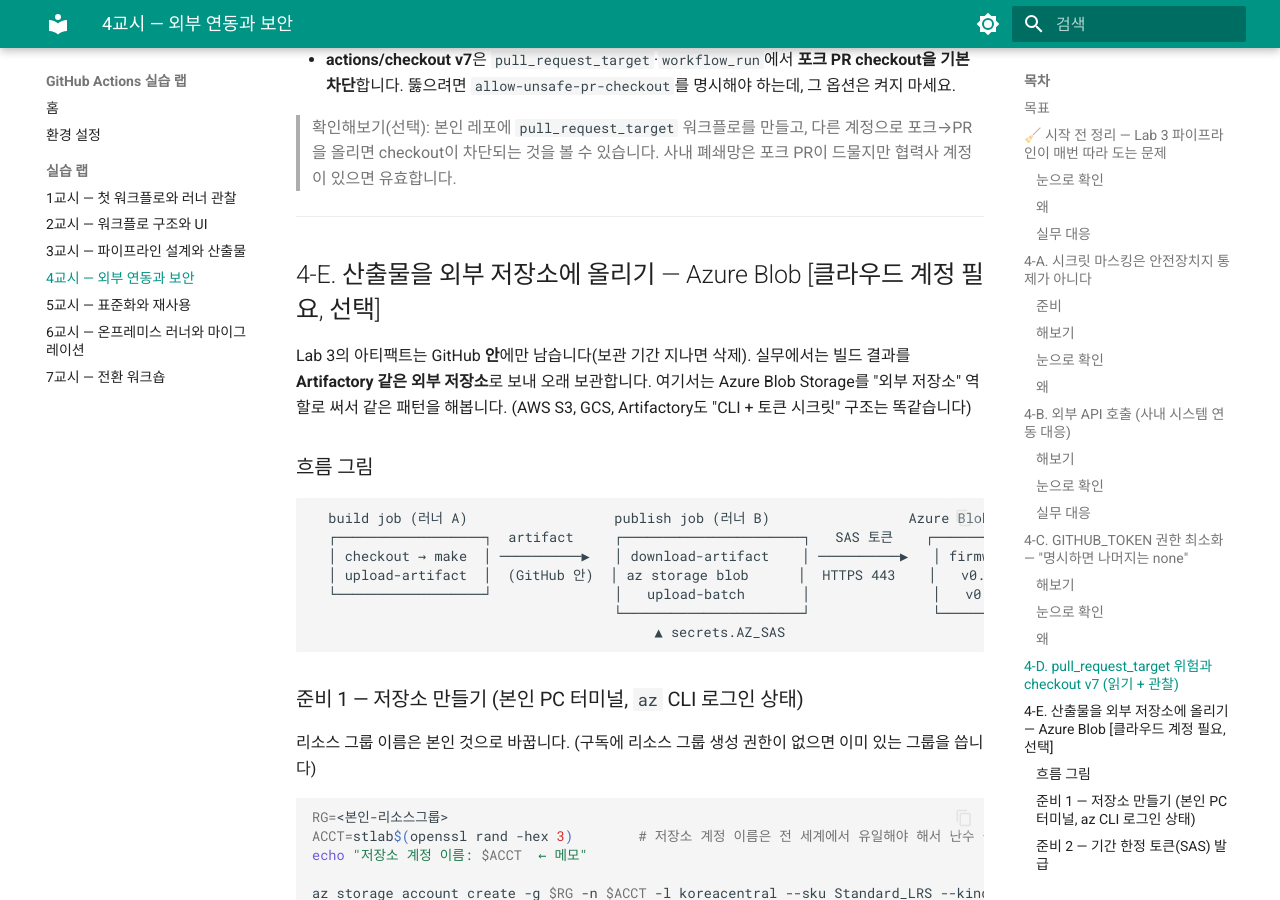
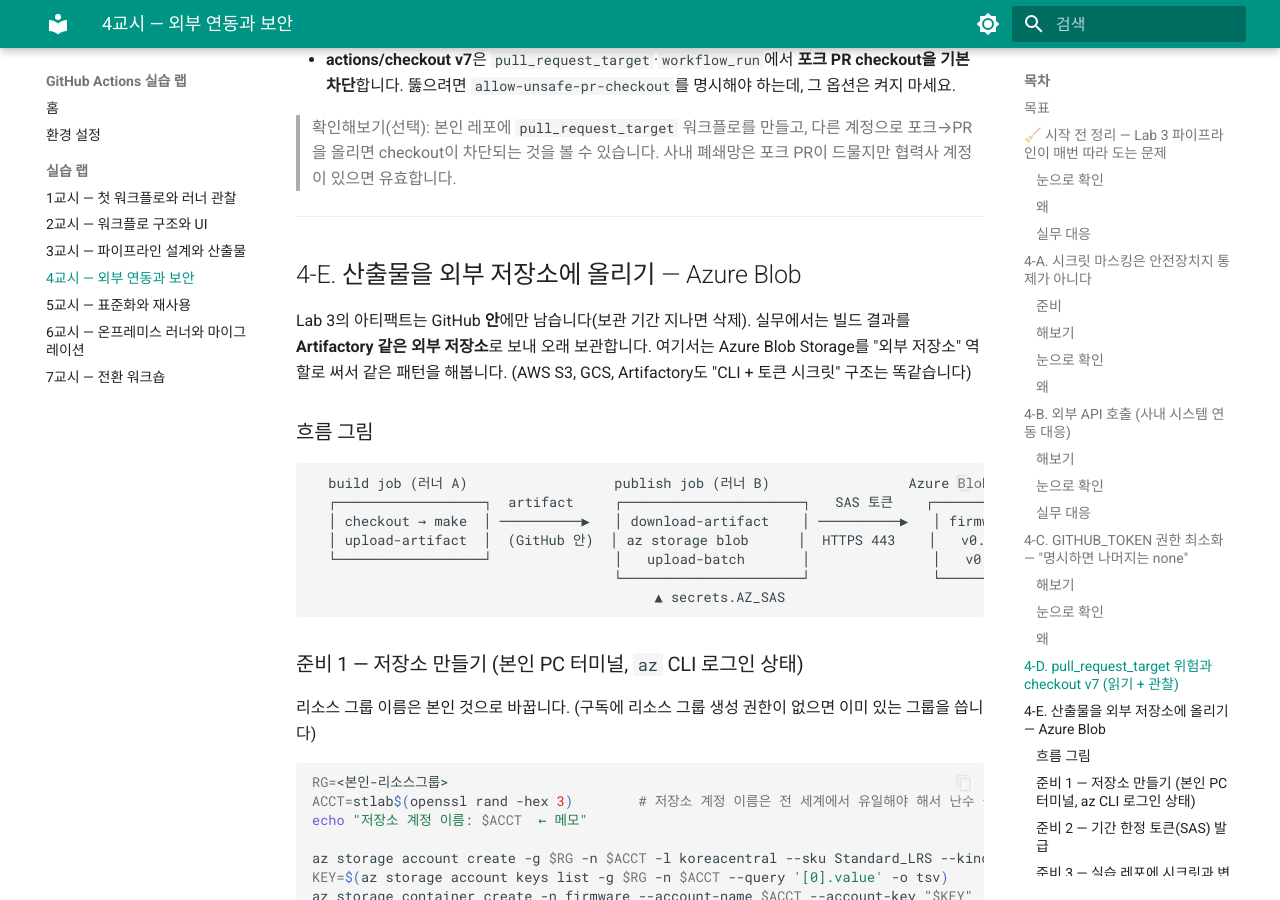
Before and after one commit to skilleat-labs/actions-lab, an MkDocs documentation site: the page built from docs/labs/lab4-secrets-security.md, in a window 1280 px wide and 900 px high, scrolled down 5374 px. Built offline with MkDocs 1.6.1 and Material for MkDocs 9.7.7, drawn with Linux system fonts in a browser that asks for light colours; some of the changed text lies outside the part shown.

Commit message:
lab4: 4-E Azure Blob 선택사항 표시 제거
Co-Authored-By: Claude Sonnet 4.6 <noreply@anthropic.com>

```diff
--- a/docs/labs/lab4-secrets-security.md
+++ b/docs/labs/lab4-secrets-security.md
@@ -208,7 +208,7 @@ httpbin이 우리가 보낸 헤더/바디를 그대로 돌려줌 → 인증 헤
 
 ---
 
-## 4-E. 산출물을 외부 저장소에 올리기 — Azure Blob  [클라우드 계정 필요, 선택]
+## 4-E. 산출물을 외부 저장소에 올리기 — Azure Blob
 
 Lab 3의 아티팩트는 GitHub **안**에만 남습니다(보관 기간 지나면 삭제).
 실무에서는 빌드 결과를 **Artifactory 같은 외부 저장소**로 보내 오래 보관합니다.
@@ -377,7 +377,7 @@ az storage account delete -g $RG -n $ACCT --yes
 - [ ] 외부 API에 인증 헤더로 전송해봤다
 - [ ] 권한 부족으로 실패 → 권한 추가 후 성공을 봤다
 - [ ] pull_request_target / checkout v7 원리를 이해했다
-- [ ] (선택) 산출물을 외부 저장소(Azure Blob)에 버전별로 올려봤다
+- [ ] 산출물을 외부 저장소(Azure Blob)에 버전별로 올려봤다
 
 
 ## 🔧 도전 과제
```
